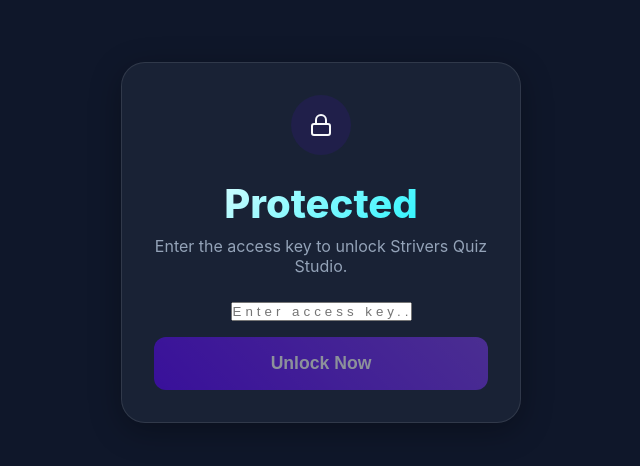
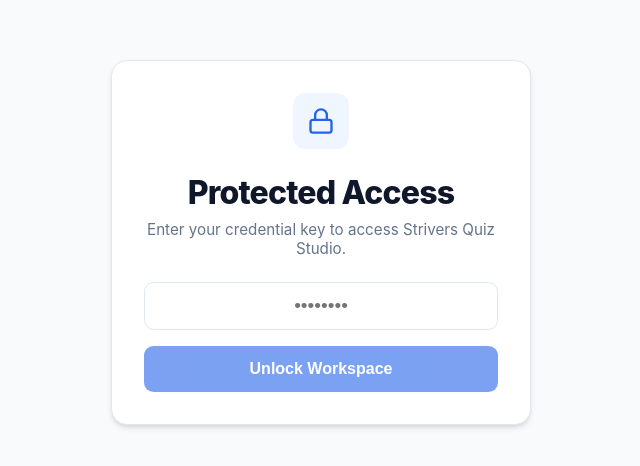
Before and after one commit to Dhritish-Mukherjee/ppt_generation_Strivers, a React app in the folder frontend/: page / in a window 1280 px wide. Shown: the part 158-624 px from the top of the page, without its empty margins (319-959 px from the left). Built offline with nearby package versions, Linux system fonts and the light colour scheme; the HTML template or start-up script is replaced by a standard one.

Commit message:
improving UI

```diff
--- a/frontend/src/App.jsx
+++ b/frontend/src/App.jsx
@@ -151,25 +151,25 @@
     return (
       <div style={{ display: 'flex', justifyContent: 'center', alignItems: 'center', height: '80vh' }}>
         <motion.div
-          initial={{ opacity: 0, scale: 0.9 }}
-          animate={{ opacity: 1, scale: 1 }}
-          className="glass-card"
-          style={{ maxWidth: 400, width: '100%', textAlign: 'center' }}
+          initial={{ opacity: 0, y: 10 }}
+          animate={{ opacity: 1, y: 0 }}
+          className="pro-card"
+          style={{ maxWidth: 420, width: '100%', textAlign: 'center' }}
         >
-          <div style={{ background: 'rgba(89, 0, 255, 0.1)', width: 60, height: 60, borderRadius: '50%', display: 'flex', alignItems: 'center', justifyContent: 'center', margin: '0 auto 1.5rem' }}>
-            <Lock className="text-primary" />
+          <div className="auth-lock-icon">
+            <Lock size={28} />
           </div>
-          <h1>Protected</h1>
-          <p className="subtitle" style={{ marginBottom: '1.5rem' }}>Enter the access key to unlock Strivers Quiz Studio.</p>
+          <h1>Protected Access</h1>
+          <p className="subtitle" style={{ marginBottom: '1.5rem' }}>Enter your credential key to access Strivers Quiz Studio.</p>
 
           <div className="form-group" style={{ marginBottom: '1rem' }}>
             <input
               type="password"
-              placeholder="Enter access key..."
+              placeholder="••••••••"
               value={authKey}
               onChange={(e) => setAuthKey(e.target.value)}
               onKeyDown={(e) => e.key === 'Enter' && verifyAuth(authKey)}
-              style={{ textAlign: 'center', letterSpacing: '4px' }}
+              style={{ textAlign: 'center', fontSize: '1.2rem' }}
             />
           </div>
 
@@ -178,16 +178,16 @@
             onClick={() => verifyAuth(authKey)}
             disabled={isVerifying || !authKey}
           >
-            {isVerifying ? 'Verifying...' : 'Unlock Now'}
+            {isVerifying ? 'Verifying...' : 'Unlock Workspace'}
           </button>
 
           {authError && (
             <motion.p
               initial={{ opacity: 0 }}
               animate={{ opacity: 1 }}
-              style={{ color: 'var(--error)', marginTop: '1rem', fontSize: '0.875rem' }}
+              style={{ color: 'var(--error)', marginTop: '1.25rem', fontSize: '0.875rem', fontWeight: '500' }}
             >
-              <AlertCircle size={14} style={{ display: 'inline', marginRight: 4, transform: 'translateY(2px)' }} />
+              <AlertCircle size={14} style={{ display: 'inline', marginRight: 6, transform: 'translateY(2px)' }} />
               {authError}
             </motion.p>
           )}
@@ -200,23 +200,23 @@
   return (
     <div className="app-container">
       <motion.div
-        initial={{ opacity: 0, x: -20 }}
-        animate={{ opacity: 1, x: 0 }}
-        className="glass-card"
+        initial={{ opacity: 0, scale: 0.98 }}
+        animate={{ opacity: 1, scale: 1 }}
+        className="pro-card"
       >
         <div style={{ display: 'flex', justifyContent: 'space-between', alignItems: 'flex-start' }}>
           <div>
             <h1>Quiz Studio</h1>
-            <p className="subtitle">Transform your raw questions into premium Strivers-style PPTX.</p>
+            <p className="subtitle">AI-powered PPTX generator for Strivers educators.</p>
           </div>
-          <div title="Authenticated" style={{ color: 'var(--success)', opacity: 0.8 }}>
-            <ShieldCheck size={24} />
+          <div title="AuthenticatedSession" style={{ color: 'var(--primary)', opacity: 0.9 }}>
+            <ShieldCheck size={28} />
           </div>
         </div>
 
         <form onSubmit={handleGenerate}>
           <div className="form-group">
-            <label>1. SELECT TEMPLATE</label>
+            <label>1. Select Style Template</label>
             <div className="template-grid">
               {templates.map((t) => (
                 <div
@@ -224,18 +224,18 @@
                   className={`template-item ${template === t.number ? 'active' : ''}`}
                   onClick={() => setTemplate(t.number)}
                 >
-                  <div style={{ fontSize: '0.7rem', opacity: 0.6 }}>T-{t.number}</div>
-                  <div style={{ fontWeight: 'bold' }}>Style {t.number}</div>
+                  <div style={{ fontSize: '0.7rem', opacity: 0.7, fontWeight: '700' }}>T-{t.number}</div>
+                  <div style={{ fontWeight: '500', fontSize: '0.9rem' }}>Template {t.number}</div>
                 </div>
               ))}
             </div>
           </div>
 
           <div className="form-group">
-            <label>2. PASTE QUESTIONS (RAW TEXT)</label>
+            <label>2. Quiz Questions (Raw Text)</label>
             <textarea
               rows="8"
-              placeholder="Question 1... A) Option A..."
+              placeholder="Paste your questions here...&#10;1. What is React?&#10;A) Library&#10;B) Framework..."
               value={questions}
               onChange={(e) => setQuestions(e.target.value)}
               required
@@ -243,7 +243,7 @@
           </div>
 
           <div className="form-group">
-            <label>3. TITLE IMAGE (OPTIONAL)</label>
+            <label>3. Branding Image (Optional)</label>
             <div style={{ position: 'relative' }}>
               <input
                 type="file"
@@ -258,18 +258,19 @@
                 style={{
                   display: 'flex',
                   alignItems: 'center',
-                  gap: '0.5rem',
-                  padding: '1rem',
-                  border: '2px dashed rgba(255,255,255,0.1)',
-                  borderRadius: '0.75rem',
+                  gap: '0.75rem',
+                  padding: '0.875rem',
+                  border: '1.5px dashed var(--border)',
+                  borderRadius: '0.6rem',
                   cursor: 'pointer',
                   justifyContent: 'center',
-                  color: 'var(--text-main)',
-                  background: 'rgba(255,255,255,0.02)'
+                  color: 'var(--text-muted)',
+                  background: '#fcfcfc',
+                  fontSize: '0.9rem'
                 }}
               >
-                <Upload size={20} />
-                {thumbnail ? thumbnail.name : 'Upload Thumbnail (JPG/PNG)'}
+                <Upload size={18} />
+                {thumbnail ? <span style={{ color: 'var(--text-main)' }}>{thumbnail.name}</span> : 'Upload cover or watermark'}
               </label>
             </div>
           </div>
@@ -282,12 +283,12 @@
             {isGenerating ? (
               <>
                 <div className="loader"></div>
-                Generating...
+                Processing...
               </>
             ) : (
               <>
-                <Play size={20} fill="currentColor" />
-                Generate Now
+                <Play size={18} fill="currentColor" />
+                Generate Presentation
               </>
             )}
           </button>
@@ -295,28 +296,28 @@
       </motion.div>
 
       <motion.div
-        initial={{ opacity: 0, x: 20 }}
-        animate={{ opacity: 1, x: 0 }}
-        className="glass-card"
+        initial={{ opacity: 0, scale: 0.98 }}
+        animate={{ opacity: 1, scale: 1 }}
+        className="pro-card"
         style={{ display: 'flex', flexDirection: 'column' }}
       >
-        <div style={{ display: 'flex', justifyContent: 'space-between', alignItems: 'center', marginBottom: '1rem' }}>
-          <h2 style={{ fontSize: '1.25rem' }}>Live Console</h2>
-          {isGenerating && <div className="loader" style={{ width: 16, height: 16 }}></div>}
+        <div style={{ display: 'flex', justifyContent: 'space-between', alignItems: 'center', marginBottom: '1.25rem' }}>
+          <h2 style={{ fontSize: '1.1rem', fontWeight: '700', color: 'var(--text-main)' }}>Generation Status</h2>
+          {isGenerating && <div className="loader" style={{ width: 16, height: 16, borderTopColor: 'var(--primary)', borderLeftColor: 'rgba(0,0,0,0.1)', borderRightColor: 'rgba(0,0,0,0.1)', borderBottomColor: 'rgba(0,0,0,0.1)' }}></div>}
         </div>
 
         <div className="log-container">
           {logs.length === 0 && (
-            <div style={{ color: '#475569', textAlign: 'center', marginTop: '20%' }}>
-              Ready to generate...
+            <div style={{ color: '#64748b', textAlign: 'center', marginTop: '25%', fontSize: '0.9rem' }}>
+              System idle. Waiting for input...
             </div>
           )}
           {logs.map(log => (
             <div key={log.id} className="log-entry">
-              <span className="log-time">[{log.time}]</span>
+              <span className="log-time">{log.time}</span>
               <span className={`log-msg log-step-${log.step}`}>
-                {log.step === 'complete' && <CheckCircle2 size={14} style={{ display: 'inline', marginRight: 4 }} />}
-                {log.step === 'error' && <AlertCircle size={14} style={{ display: 'inline', marginRight: 4 }} />}
+                {log.step === 'complete' && <CheckCircle2 size={14} style={{ display: 'inline', marginRight: 6, transform: 'translateY(2px)' }} />}
+                {log.step === 'error' && <AlertCircle size={14} style={{ display: 'inline', marginRight: 6, transform: 'translateY(2px)' }} />}
                 {log.message}
               </span>
             </div>
@@ -333,18 +334,19 @@
             >
               <a href={downloadUrl} className="download-link" download>
                 <FileDown size={20} />
-                Download Presentation
+                Download Final .pptx
               </a>
-              <p style={{ marginTop: '0.5rem', fontSize: '0.8rem', color: 'var(--text-muted)' }}>
-                Your file is ready. Click above to save it.
+              <p style={{ marginTop: '0.75rem', fontSize: '0.85rem', color: 'var(--text-muted)' }}>
+                Generation complete. Click above to save the file.
               </p>
             </motion.div>
           )}
         </AnimatePresence>
 
         {error && !isGenerating && (
-          <div style={{ marginTop: '1rem', padding: '1rem', background: 'rgba(239, 68, 68, 0.1)', borderRadius: '0.75rem', border: '1px solid var(--error)', color: 'var(--error)', fontSize: '0.9rem' }}>
-            <strong>Error:</strong> {error}
+          <div style={{ marginTop: '1.25rem', padding: '1rem', background: '#fef2f2', borderRadius: '0.6rem', border: '1px solid #fee2e2', color: 'var(--error)', fontSize: '0.9rem', fontWeight: '500' }}>
+            <AlertCircle size={16} style={{ display: 'inline', marginRight: 8, transform: 'translateY(3px)' }} />
+            {error}
           </div>
         )}
       </motion.div>
--- a/frontend/src/index.css
+++ b/frontend/src/index.css
@@ -1,13 +1,14 @@
 :root {
-  --primary: #5900ff;
-  --primary-hover: #4e00e0;
-  --bg-dark: #0f172a;
-  --bg-card: #1e293b;
-  --accent: #00f2fe;
-  --text-main: #f8fafc;
-  --text-muted: #94a3b8;
+  --primary: #2563eb;
+  --primary-hover: #1d4ed8;
+  --bg-main: #f8fafc;
+  --bg-card: #ffffff;
+  --text-main: #0f172a;
+  --text-muted: #64748b;
+  --border: #e2e8f0;
   --success: #10b981;
   --error: #ef4444;
+  --terminal-bg: #1e293b;
 }
 
 * {
@@ -17,8 +18,8 @@
 }
 
 body {
-  font-family: 'Inter', -apple-system, BlinkMacSystemFont, "Segoe UI", Roboto, Helvetica, Arial, sans-serif;
-  background-color: var(--bg-dark);
+  font-family: 'Inter', system-ui, -apple-system, sans-serif;
+  background-color: var(--bg-main);
   color: var(--text-main);
   min-height: 100vh;
   display: flex;
@@ -36,43 +37,40 @@
   display: grid;
   grid-template-columns: 1fr 1fr;
   gap: 2rem;
-  animation: fadeIn 0.8s ease-out;
+  animation: fadeIn 0.6s ease-out;
 }
 
-@media (max-width: 900px) {
+@media (max-width: 1024px) {
   .app-container {
     grid-template-columns: 1fr;
   }
 }
 
 @keyframes fadeIn {
-  from { opacity: 0; transform: translateY(20px); }
+  from { opacity: 0; transform: translateY(10px); }
   to { opacity: 1; transform: translateY(0); }
 }
 
-/* Glassmorphism Card */
-.glass-card {
-  background: rgba(30, 41, 59, 0.7);
-  backdrop-filter: blur(12px);
-  -webkit-backdrop-filter: blur(12px);
-  border: 1px solid rgba(255, 255, 255, 0.1);
-  border-radius: 1.5rem;
+/* Professional Card */
+.pro-card {
+  background: var(--bg-card);
+  border: 1px solid var(--border);
+  border-radius: 1rem;
   padding: 2rem;
-  box-shadow: 0 8px 32px 0 rgba(0, 0, 0, 0.3);
+  box-shadow: 0 4px 6px -1px rgb(0 0 0 / 0.1), 0 2px 4px -2px rgb(0 0 0 / 0.1);
 }
 
 h1 {
-  font-size: 2.5rem;
+  font-size: 2rem;
   font-weight: 800;
   margin-bottom: 0.5rem;
-  background: linear-gradient(135deg, #fff 0%, var(--accent) 100%);
-  -webkit-background-clip: text;
-  background-clip: text;
-  -webkit-text-fill-color: transparent;
+  color: var(--text-main);
+  letter-spacing: -0.025em;
 }
 
 .subtitle {
   color: var(--text-muted);
+  font-size: 0.95rem;
   margin-bottom: 2rem;
 }
 
@@ -82,40 +80,42 @@
 
 label {
   display: block;
-  font-size: 0.875rem;
-  font-weight: 600;
+  font-size: 0.75rem;
+  font-weight: 700;
   color: var(--text-muted);
   margin-bottom: 0.5rem;
+  text-transform: uppercase;
+  letter-spacing: 0.05em;
 }
 
-textarea, input[type="text"], select {
+textarea, input[type="text"], input[type="password"], select {
   width: 100%;
   padding: 0.75rem 1rem;
-  background: rgba(15, 23, 42, 0.5);
-  border: 1px solid rgba(255, 255, 255, 0.1);
-  border-radius: 0.75rem;
-  color: white;
-  font-size: 1rem;
-  transition: all 0.3s ease;
+  background: #ffffff;
+  border: 1.5px solid var(--border);
+  border-radius: 0.6rem;
+  color: var(--text-main);
+  font-size: 0.95rem;
+  transition: all 0.2s ease;
 }
 
 textarea:focus, input:focus, select:focus {
   outline: none;
   border-color: var(--primary);
-  box-shadow: 0 0 0 2px rgba(89, 0, 255, 0.2);
+  box-shadow: 0 0 0 3px rgba(37, 99, 235, 0.1);
 }
 
 .generate-btn {
   width: 100%;
-  padding: 1rem;
-  background: linear-gradient(45deg, var(--primary), #7c3aed);
+  padding: 0.875rem;
+  background: var(--primary);
   border: none;
-  border-radius: 0.75rem;
+  border-radius: 0.6rem;
   color: white;
-  font-weight: 700;
-  font-size: 1.1rem;
+  font-weight: 600;
+  font-size: 1rem;
   cursor: pointer;
-  transition: all 0.3s ease;
+  transition: all 0.2s ease;
   display: flex;
   align-items: center;
   justify-content: center;
@@ -123,89 +123,121 @@
 }
 
 .generate-btn:hover:not(:disabled) {
-  transform: translateY(-2px);
-  box-shadow: 0 10px 20px rgba(89, 0, 255, 0.3);
+  background: var(--primary-hover);
+  transform: translateY(-1px);
 }
 
 .generate-btn:disabled {
-  opacity: 0.5;
+  opacity: 0.6;
   cursor: not-allowed;
 }
 
-/* Log Terminal */
+/* Professional Log Terminal */
 .log-container {
-  height: 500px;
-  background: #000;
-  border-radius: 1rem;
-  padding: 1rem;
-  font-family: 'Fira Code', 'Courier New', monospace;
-  font-size: 0.9rem;
+  height: 520px;
+  background: var(--terminal-bg);
+  border-radius: 0.75rem;
+  padding: 1.25rem;
+  font-family: 'JetBrains Mono', 'Fira Code', monospace;
+  font-size: 0.85rem;
   overflow-y: auto;
-  border: 1px solid rgba(255, 255, 255, 0.1);
+  border: 1px solid #334155;
 }
 
 .log-entry {
-  margin-bottom: 0.25rem;
-  line-height: 1.4;
+  margin-bottom: 0.4rem;
+  line-height: 1.5;
 }
 
-.log-time { color: #64748b; margin-right: 0.75rem; }
-.log-msg { color: #e2e8f0; }
-.log-step-formatting { color: #38bdf8; }
+.log-time { color: #94a3b8; margin-right: 0.75rem; }
+.log-msg { color: #f1f5f9; }
+.log-step-formatting { color: #60a5fa; }
 .log-step-python { color: #fbbf24; }
-.log-step-complete { color: #4ade80; font-weight: bold; }
+.log-step-complete { color: #34d399; font-weight: 600; }
 .log-step-error { color: #f87171; }
 
 .download-link {
   display: inline-flex;
   align-items: center;
-  gap: 0.5rem;
+  gap: 0.6rem;
   background: var(--success);
   color: white;
-  padding: 0.75rem 1.5rem;
-  border-radius: 0.75rem;
+  padding: 0.875rem 1.75rem;
+  border-radius: 0.6rem;
   text-decoration: none;
-  font-weight: 700;
-  margin-top: 1rem;
-  animation: pulse 2s infinite;
+  font-weight: 600;
+  margin-top: 1.5rem;
+  transition: all 0.2s;
 }
 
-@keyframes pulse {
-  0% { transform: scale(1); box-shadow: 0 0 0 0 rgba(16, 185, 129, 0.4); }
-  70% { transform: scale(1.02); box-shadow: 0 0 0 10px rgba(16, 185, 129, 0); }
-  100% { transform: scale(1); box-shadow: 0 0 0 0 rgba(16, 185, 129, 0); }
+.download-link:hover {
+  filter: brightness(1.1);
+  transform: scale(1.02);
 }
 
 .template-grid {
   display: grid;
-  grid-template-columns: repeat(auto-fill, minmax(100px, 1fr));
-  gap: 1rem;
+  grid-template-columns: repeat(auto-fill, minmax(110px, 1fr));
+  gap: 0.75rem;
   margin-bottom: 1.5rem;
 }
 
 .template-item {
-  border: 2px solid rgba(255, 255, 255, 0.1);
-  border-radius: 0.75rem;
-  padding: 1rem;
+  border: 1.5px solid var(--border);
+  border-radius: 0.6rem;
+  padding: 0.875rem;
   text-align: center;
   cursor: pointer;
   transition: all 0.2s;
+  background: white;
+}
+
+.template-item:hover {
+  border-color: #cbd5e1;
 }
 
 .template-item.active {
   border-color: var(--primary);
-  background: rgba(89, 0, 255, 0.1);
+  background: rgba(37, 99, 235, 0.04);
+  color: var(--primary);
 }
 
 .loader {
-  width: 20px;
-  height: 20px;
-  border: 3px solid rgba(255, 255, 255, 0.3);
+  width: 18px;
+  height: 18px;
+  border: 2px solid rgba(255, 255, 255, 0.3);
   border-radius: 50%;
   border-top-color: white;
-  animation: spin 1s linear infinite;
+  animation: spin 0.8s linear infinite;
 }
 
 @keyframes spin {
   to { transform: rotate(360deg); }
 }
+
+/* Custom scrollbar for terminal */
+.log-container::-webkit-scrollbar {
+  width: 8px;
+}
+.log-container::-webkit-scrollbar-track {
+  background: transparent;
+}
+.log-container::-webkit-scrollbar-thumb {
+  background: #475569;
+  border-radius: 4px;
+}
+.log-container::-webkit-scrollbar-thumb:hover {
+  background: #64748b;
+}
+
+.auth-lock-icon {
+  background: #eff6ff;
+  color: var(--primary);
+  width: 56px;
+  height: 56px;
+  border-radius: 12px;
+  display: flex;
+  align-items: center;
+  justify-content: center;
+  margin: 0 auto 1.5rem;
+}
```
